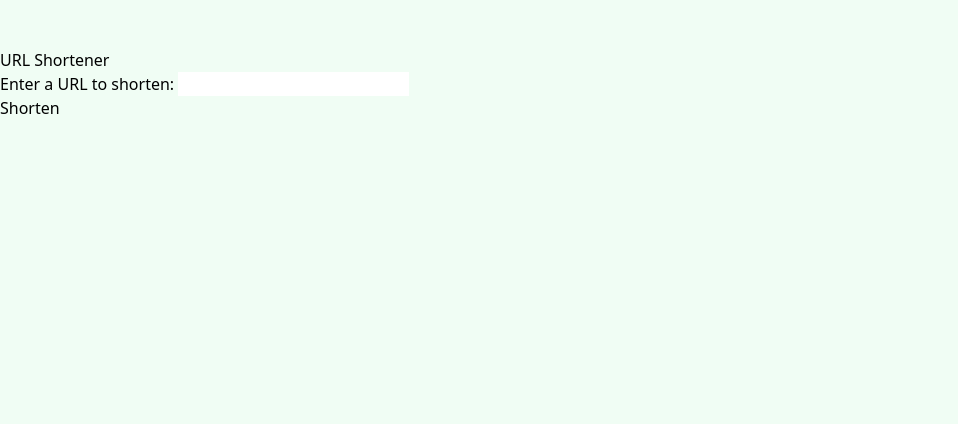
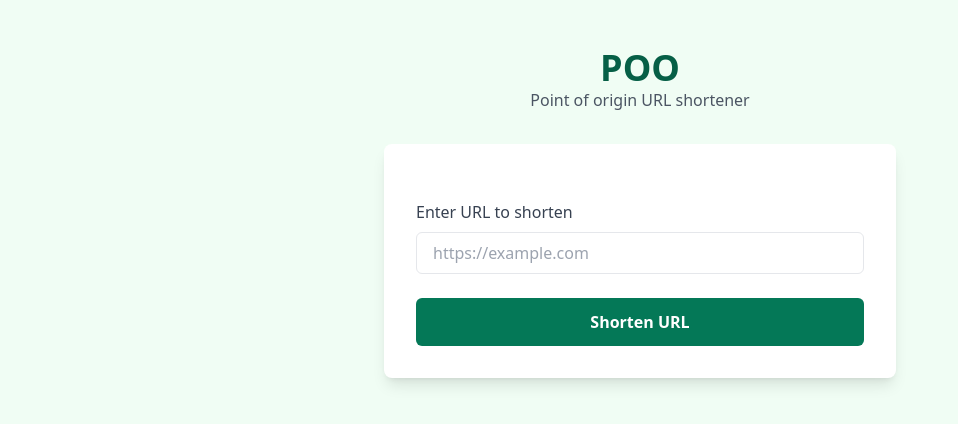
Before and after one commit to angus-websites/poo, a Django app: page / in a window 1280 px wide. Shown: the top 424 px of the page, without its empty margins (0-958 px from the left). Run offline with Django 5.2, Linux system fonts and the light colour scheme; style sheets or scripts are compiled from the project's sources; some libraries are stand-ins or nearby versions.

Commit message:
styled form

```diff
--- a/shortener/forms.py
+++ b/shortener/forms.py
@@ -1,4 +1,10 @@
 from django import forms
 
 class URLForm(forms.Form):
-    original_url = forms.URLField(label='Enter a URL to shorten', max_length=200)
+    original_url = forms.URLField(
+        label='Enter URL to shorten',
+        widget=forms.URLInput(attrs={
+            'class': 'w-full px-4 py-2 border rounded-md focus:outline-none focus:ring-2 focus:ring-emerald-600',
+            'placeholder': 'https://example.com'
+        })
+    )
--- a/shortener/views.py
+++ b/shortener/views.py
@@ -2,24 +2,37 @@ from django.shortcuts import render, redirect, get_object_or_404
 from django.http import JsonResponse
 from .models import URL
 from .utils import generate_short_code
-from .forms import URLForm
 
 def shorten_url(request):
     if request.method == 'POST':
-        form = URLForm(request.POST)
-        if form.is_valid():
-            original_url = form.cleaned_data['original_url']
-            short_code = generate_short_code()
-            url, created = URL.objects.get_or_create(original_url=original_url, defaults={'short_code': short_code})
+        # Retrieve the original URL from POST data
+        original_url = request.POST.get('original_url')
 
+        # Basic validation check
+        if not original_url:
+            return JsonResponse({'error': 'URL is required'}, status=400)
+
+        # Check if the URL already exists in the database
+        existing_url = URL.objects.filter(original_url=original_url).first()
+        if existing_url:
+            # If the URL already exists, return the existing short code
             return JsonResponse({
-                'original_url': url.original_url,
-                'short_url': request.build_absolute_uri(f'/{url.short_code}')
+                'original_url': existing_url.original_url,
+                'short_url': request.build_absolute_uri(f'/{existing_url.short_code}')
             })
-    else:
-        form = URLForm()
 
-    return render(request, 'shortener/index.html', {'form': form})
+        # Generate a unique short code since the URL does not exist
+        short_code = generate_short_code()
+        url = URL.objects.create(original_url=original_url, short_code=short_code)
+
+        # Return a JSON response with the original and shortened URLs
+        return JsonResponse({
+            'original_url': url.original_url,
+            'short_url': request.build_absolute_uri(f'/{url.short_code}')
+        })
+
+    # Render the form if the request method is not POST
+    return render(request, 'shortener/index.html')
 
 def redirect_url(request, short_code):
     url = get_object_or_404(URL, short_code=short_code)
--- a/templates/shortener/index.html
+++ b/templates/shortener/index.html
@@ -2,11 +2,38 @@
 
 {% block content %}
     <div class="container mx-auto mt-12">
-        <h1>URL Shortener</h1>
-        <form method="post">
-            {% csrf_token %}
-            {{ form.as_p }}
-            <button type="submit">Shorten</button>
-        </form>
+        <!-- Title Section -->
+        <div class="text-center mb-8">
+            <h1 class="text-4xl font-bold text-emerald-800">POO</h1>
+            <p class="text-gray-600">Point of origin URL shortener</p>
+        </div>
+
+        <!-- URL Shortening Form -->
+        <div class="max-w-lg mx-auto bg-white p-8 rounded-lg shadow-lg">
+            <form method="post" class="space-y-6">
+                {% csrf_token %}
+
+                <!-- Original URL Input Field -->
+                <div>
+                    <label for="original_url" class="block text-gray-700 font-medium mb-2">Enter URL to shorten</label>
+                    <input
+                        type="url"
+                        name="original_url"
+                        id="original_url"
+                        class="w-full px-4 py-2 border rounded-md focus:outline-none focus:ring-2 focus:ring-emerald-600"
+                        placeholder="https://example.com"
+                        required
+                    >
+                </div>
+
+                <!-- Submit Button -->
+                <button
+                    type="submit"
+                    class="w-full bg-emerald-700 hover:bg-emerald-800 text-white font-semibold py-3 rounded-md transition duration-300"
+                >
+                    Shorten URL
+                </button>
+            </form>
+        </div>
     </div>
 {% endblock content %}
```
